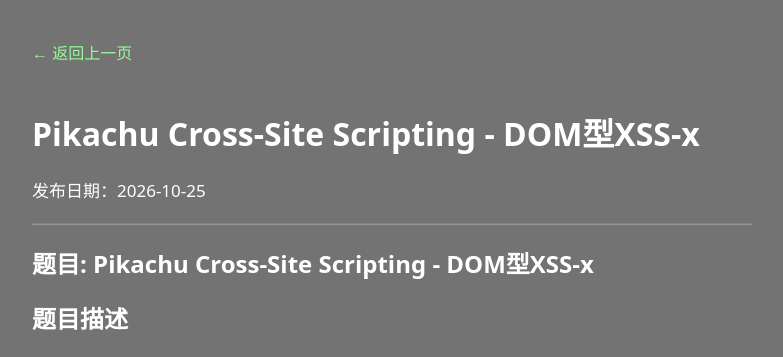
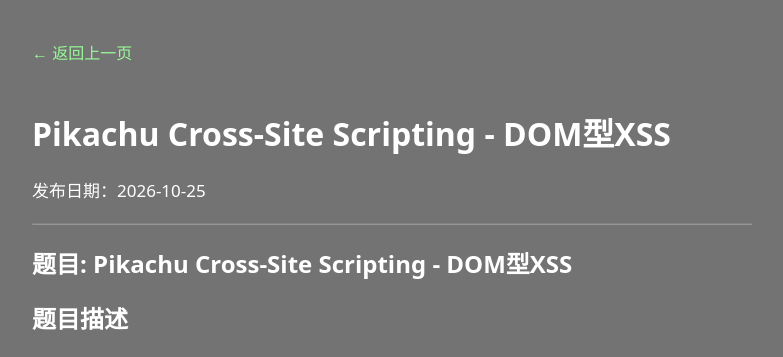
Before and after one commit to gysbfff/gysbfff.github.io, a Jekyll site: the page built from _posts/2026-10-25-pikachu-domxingxss.md, in a window 1280 px wide. Shown: the top 357 px of the page, without its empty margins (248-1031 px from the left). Built offline with Jekyll 4.4.1, drawn with Linux system fonts in a browser that asks for light colours; our own code applies the rules of GitHub Pages for plain Markdown files.

```diff
--- a/_posts/2026-10-25-pikachu-domxingxss.md
+++ b/_posts/2026-10-25-pikachu-domxingxss.md
@@ -1,11 +1,11 @@
 ---
-title: Pikachu Cross-Site Scripting - DOM型XSS-x
+title: Pikachu Cross-Site Scripting - DOM型XSS
 date: 2026-10-25 18:00:00 +0800
 categories: Web安全 靶场Writeup
 tags: Pikachu XSS DOM型XSS
 ---
 
-## 题目:  Pikachu Cross-Site Scripting - DOM型XSS-x
+## 题目:  Pikachu Cross-Site Scripting - DOM型XSS
 
 ## 题目描述
 页面提供了一个输入框，要求利用 DOM 型 XSS 漏洞，让页面弹窗。
```
